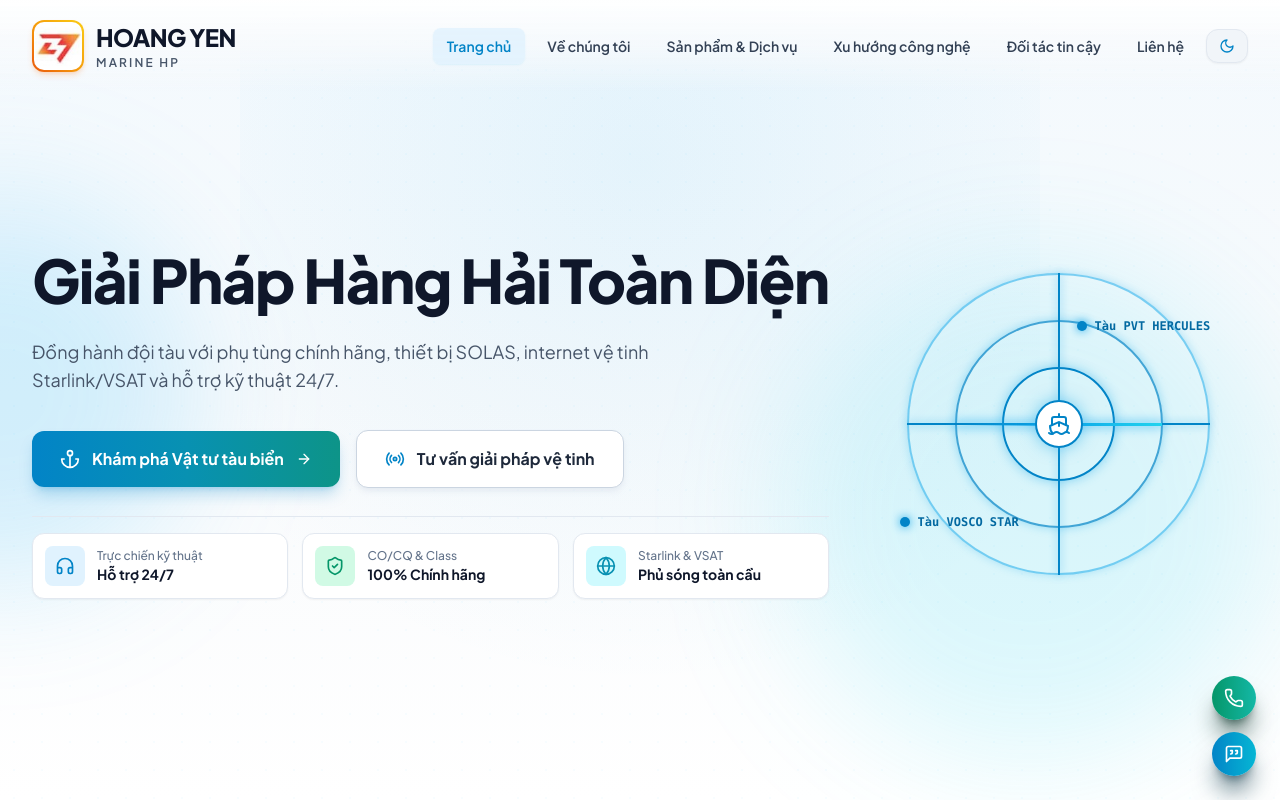
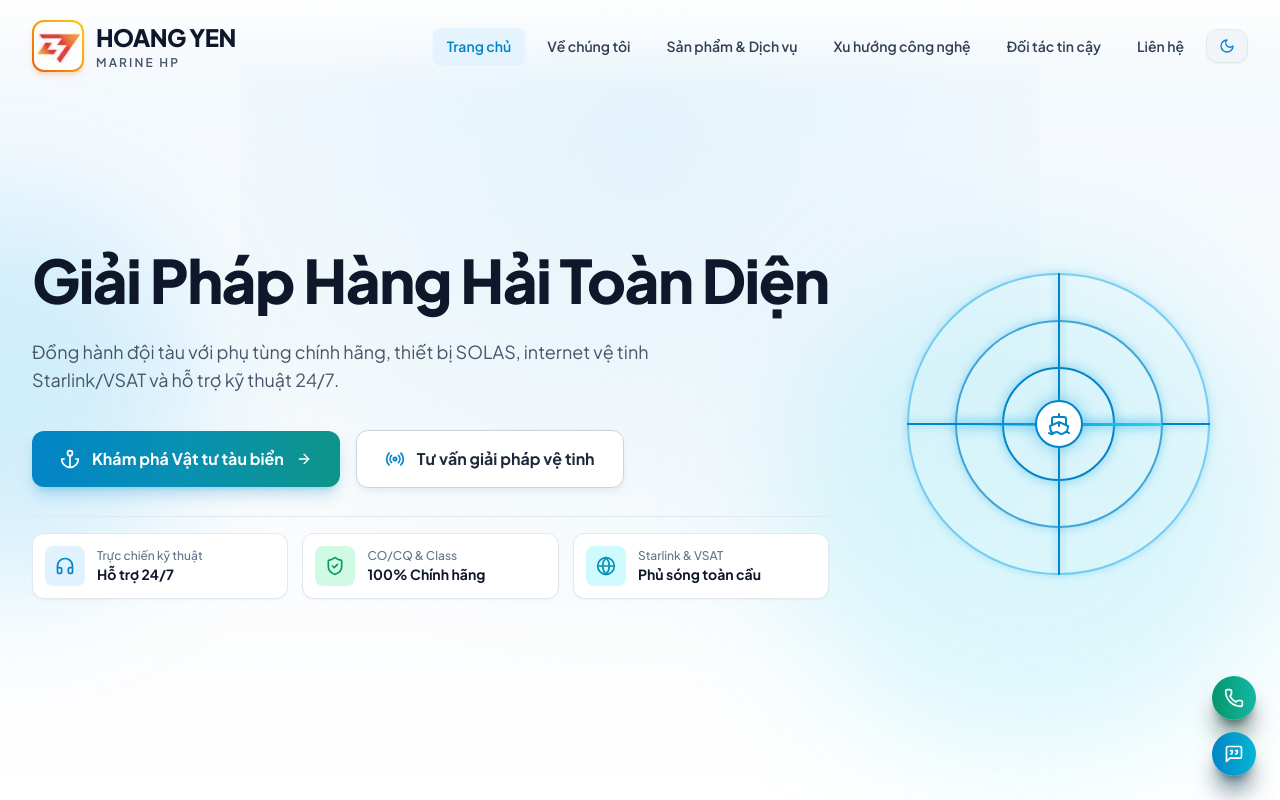
Before and after one commit to hymarinehp/introduce, a React (Vite) app: page / in a window 1280 px wide. Shown: the top 800 px of the page. Built offline with nearby package versions, Linux system fonts and the light colour scheme.

Commit message:
feat: add Hero section component with navigation and interactive design elements

```diff
--- a/src/components/Hero.jsx
+++ b/src/components/Hero.jsx
@@ -139,16 +139,6 @@ export default function Hero({ onOpenQuote, onSelectTab }) {
                 <div className="w-[55%] h-[2.5px] bg-gradient-to-r from-transparent via-sky-500 to-cyan-400 dark:via-cyan-400 dark:to-cyan-300 origin-left shadow-[0_0_12px_#38bdf8]"></div>
               </div>
 
-              {/* Simulated Vessel Targets */}
-              <div className="absolute top-[22%] right-[10%] flex items-center gap-2 text-xs font-mono font-bold text-sky-700 dark:text-cyan-300 animate-pulse">
-                <span className="w-2.5 h-2.5 rounded-full bg-sky-600 dark:bg-cyan-400 shadow-[0_0_10px_#0ea5e9]"></span>
-                <span>Tàu PVT HERCULES</span>
-              </div>
-              <div className="absolute bottom-[22%] left-[8%] flex items-center gap-2 text-xs font-mono font-bold text-sky-700 dark:text-cyan-300">
-                <span className="w-2.5 h-2.5 rounded-full bg-sky-600 dark:bg-cyan-400 shadow-[0_0_10px_#0ea5e9]"></span>
-                <span>Tàu VOSCO STAR</span>
-              </div>
-
               {/* Center Vessel Node */}
               <div className="relative z-10 w-12 h-12 rounded-full bg-white dark:bg-navy-950 border-2 border-sky-600 dark:border-cyan-400 flex items-center justify-center shadow-[0_0_16px_rgba(14,165,233,0.5)]">
                 <Ship className="w-6 h-6 text-sky-600 dark:text-cyan-300" />
```
